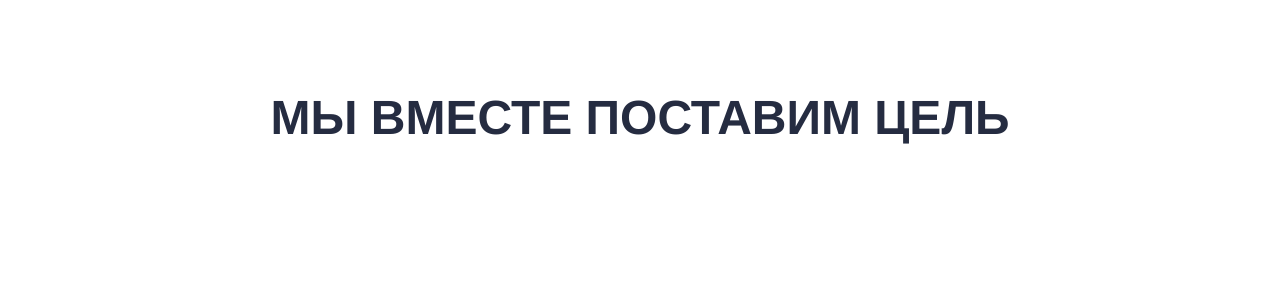
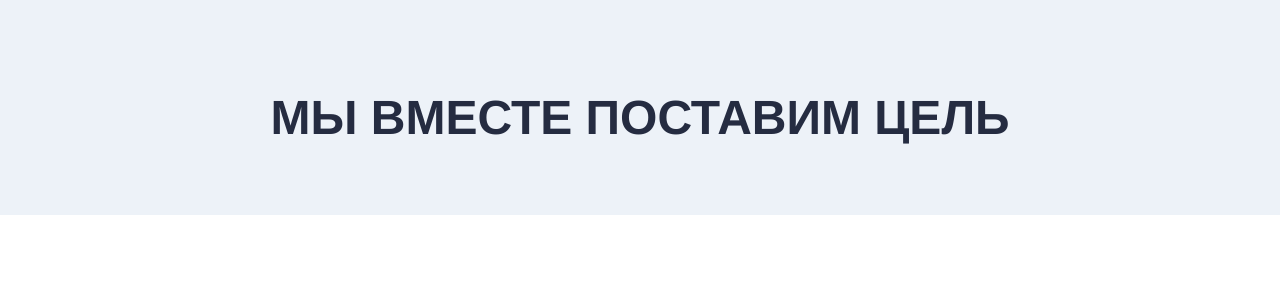
Before and after one commit to tenebricosa/online-fitness, a React app: page / in a window 1280 px wide. Shown: the top 300 px of the page. Built offline with nearby package versions, Linux system fonts and the light colour scheme.

Commit message:
some adds

```diff
--- a/src/components/BlockTitle/BlockTitle.scss
+++ b/src/components/BlockTitle/BlockTitle.scss
@@ -2,7 +2,8 @@
 
 .title {
   font-size: 48px;
-  margin: 90px 0 70px;
+  padding: 90px 0 70px;
+  margin: 0;
   user-select: none;
   text-align: center;
   color: $color-dark;
--- a/src/containers/Goals/Goals.js
+++ b/src/containers/Goals/Goals.js
@@ -7,9 +7,9 @@ import style from './Goals.scss';
 export default class Goals extends Component {
     render() {
         return (
-            <div className={style.wrapper}>
+            <section className={style.wrapper}>
                 <BlockTitle>Мы вместе поставим цель</BlockTitle>
-            </div>
+            </section>
         );
     }
 }
--- a/src/containers/Goals/Goals.scss
+++ b/src/containers/Goals/Goals.scss
@@ -1,3 +1,5 @@
+@import '../../styles/variables';
+
 .wrapper {
-
+  background-color: $color-light;
 }
```
